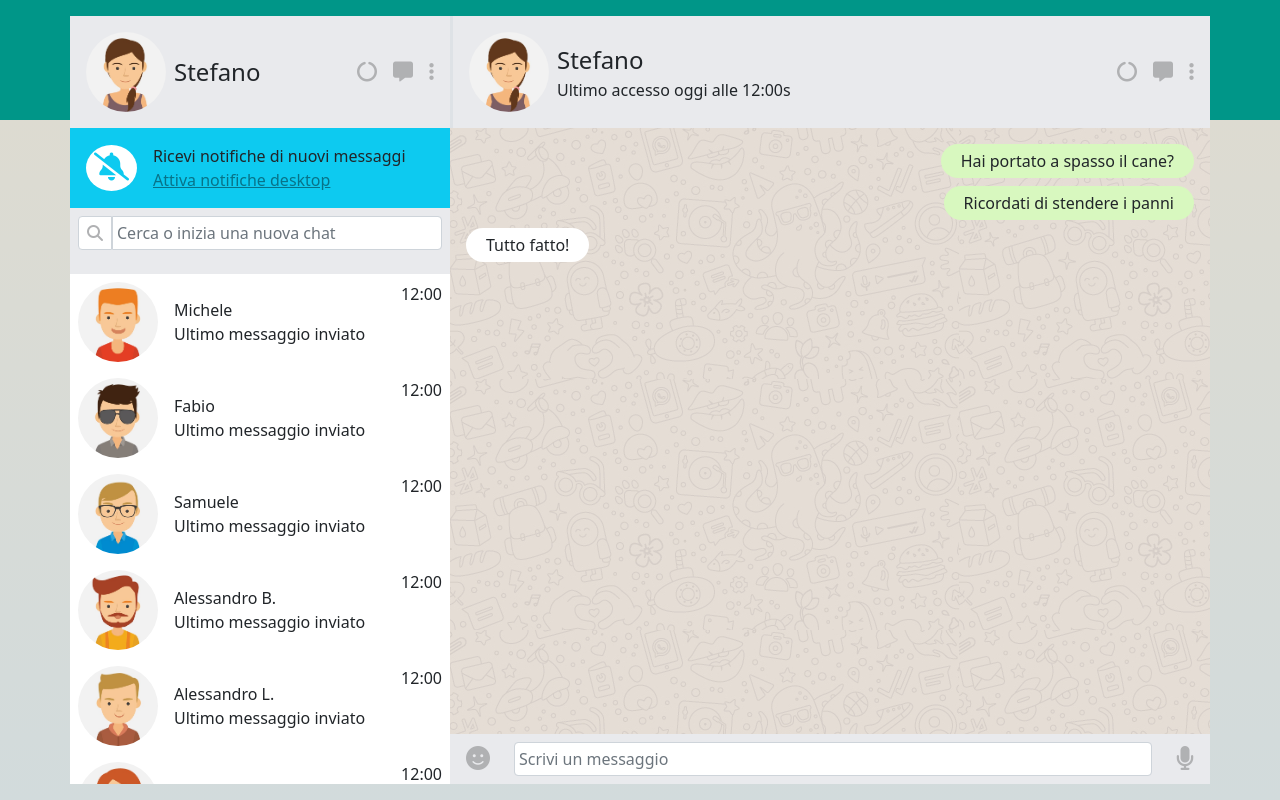
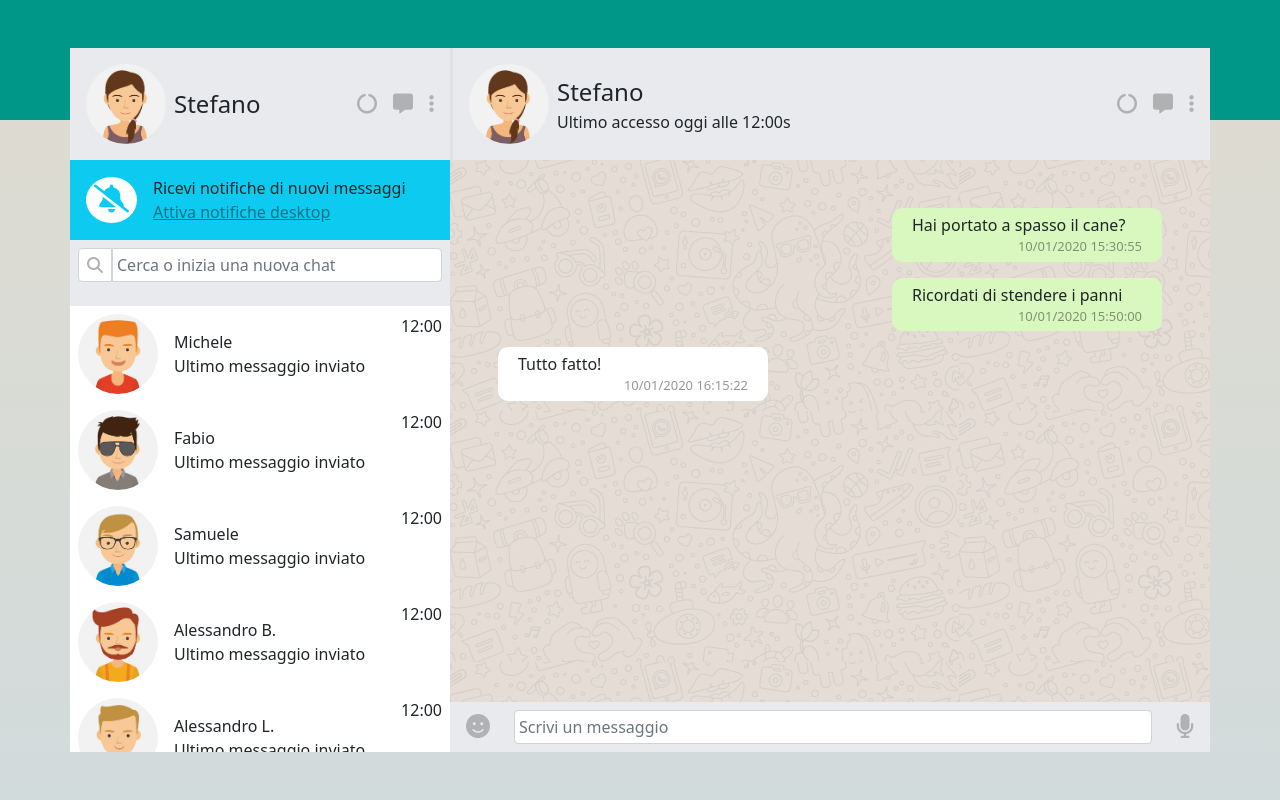
Before and after one commit to StefanoMRC/veu-whatsupp, a plain HTML site: page index.html in a window 1280 px wide. Drawn offline with nearby package versions, Linux system fonts and the light colour scheme.

Commit message:
fine prima milestone

```diff
--- a/index.html
+++ b/index.html
@@ -11,7 +11,7 @@
 </head>
 <body>
     <div id="root">
-        <div class="sfondoPrincipale py-3">
+        <div class="sfondoPrincipale py-5">
             <div class="container m-auto bg-white  h-100">
                 <div class="row altezza flex-nowrap">
                     <div class="col-4 d-flex flex-column">
@@ -46,7 +46,11 @@
                         </div>
                         <!-- SEZIONE CONTATTI -->
                         <div class=" overflow ">
-                            <div class="d-flex align-items-center p-2" v-for="(contatto, index) in contacts">
+                            <div
+                            class="d-flex align-items-center p-2" v-for="(contatto, index) in contacts"
+                            role="button"
+                            @click="chat(index)"
+                            >
                                 <div class="">
                                     <img class="profilo" :src="`./img/avatar${contatto.avatar}.jpg`" alt="">
                                 </div>
@@ -80,16 +84,24 @@
                             </div>
                         </div>
                         <!-- SEZIONE CHAT VERA E PROPRIA -->
-                        <div class="d-flex flex-column chat p-3 h-100 overflow">
-                            <div class="inviato mb-2">
-                                <p>Hai portato a spasso il cane?</p>
+                        <div
+                        class="d-flex flex-column chat p-5 h-100 overflow"
+                        >
+                            <div class="mb-3"
+                               v-for="(element,index) in contacts[indexVariabile].messages"
+                                :class="(element.status=='sent')?'inviato' : 'ricevuto'"
+                            >
+                                <p>{{element.message}}</p>
+                                <p class="text-end tempo">{{element.date}}</p>
                             </div>
-                            <div class="inviato mb-2">
+                            <!-- <div class="inviato mb-2">
                                 <p>Ricordati di stendere i panni</p>
+                                <p class="text-end tempo">15:50</p>
                             </div>
                             <div class="ricevuto">
                                 <p>Tutto fatto!</p>
-                            </div>
+                                <p class="text-end tempo">16:15</p>
+                            </div> -->
                         </div>
                         <!-- SEZIONE FOOTER CHAT -->
                         <div class="d-flex align-items-center bg-gray-custom">
@@ -114,6 +126,7 @@
     </div>
     <script src="https://cdn.jsdelivr.net/npm/bootstrap@5.1.3/dist/js/bootstrap.bundle.min.js" integrity="sha384-ka7Sk0Gln4gmtz2MlQnikT1wXgYsOg+OMhuP+IlRH9sENBO0LRn5q+8nbTov4+1p" crossorigin="anonymous"></script>
     <script src="https://cdn.jsdelivr.net/npm/vue@2/dist/vue.js"></script>
+    <script src="https://unpkg.com/dayjs@1.8.21/dayjs.min.js"></script>
     <script src="./main.js"></script>
 </body>
 </html>
--- a/main.js
+++ b/main.js
@@ -168,7 +168,15 @@ var app = new Vue(
                     }
                 ],
             }
-        ]
+        ],
+        indexVariabile:0,
+
+        },
+        methods:{
+            chat: function(index){
+                this.indexVariabile=index
+                console.log(this.indexVariabile)
+            }
         }
     }
     )
--- a/style.css
+++ b/style.css
@@ -33,15 +33,16 @@ i{
 .inviato{
     align-self: flex-end;
     background-color: rgba(216,248,191,255);
-    border-radius: 30px;
+    border-radius: 10px;
     padding: 5px 20px!important;
-
+    min-width: 270px!important;
 }
 .ricevuto{
     align-self: flex-start;
     background-color:white;
-    border-radius: 30px;
+    border-radius: 10px;
     padding: 5px 20px!important;
+    min-width: 270px!important;
 }
 .overflow{
     overflow-y: scroll;
@@ -53,3 +54,7 @@ i{
 .altezza{
     max-height: 100%;
 }
+.tempo{
+    font-size: 13px;
+    color: rgba(0, 0, 0, 0.411);
+}
```
